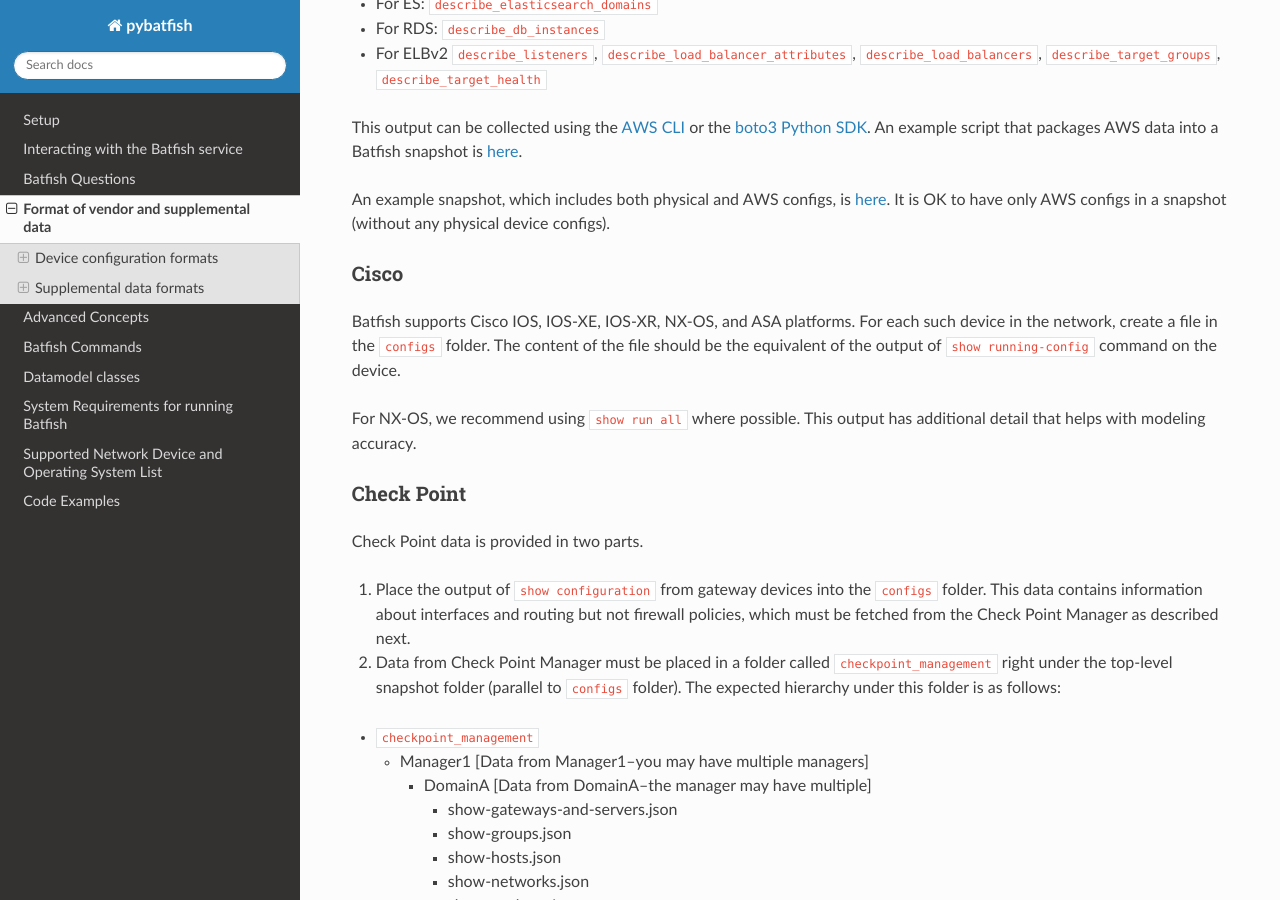
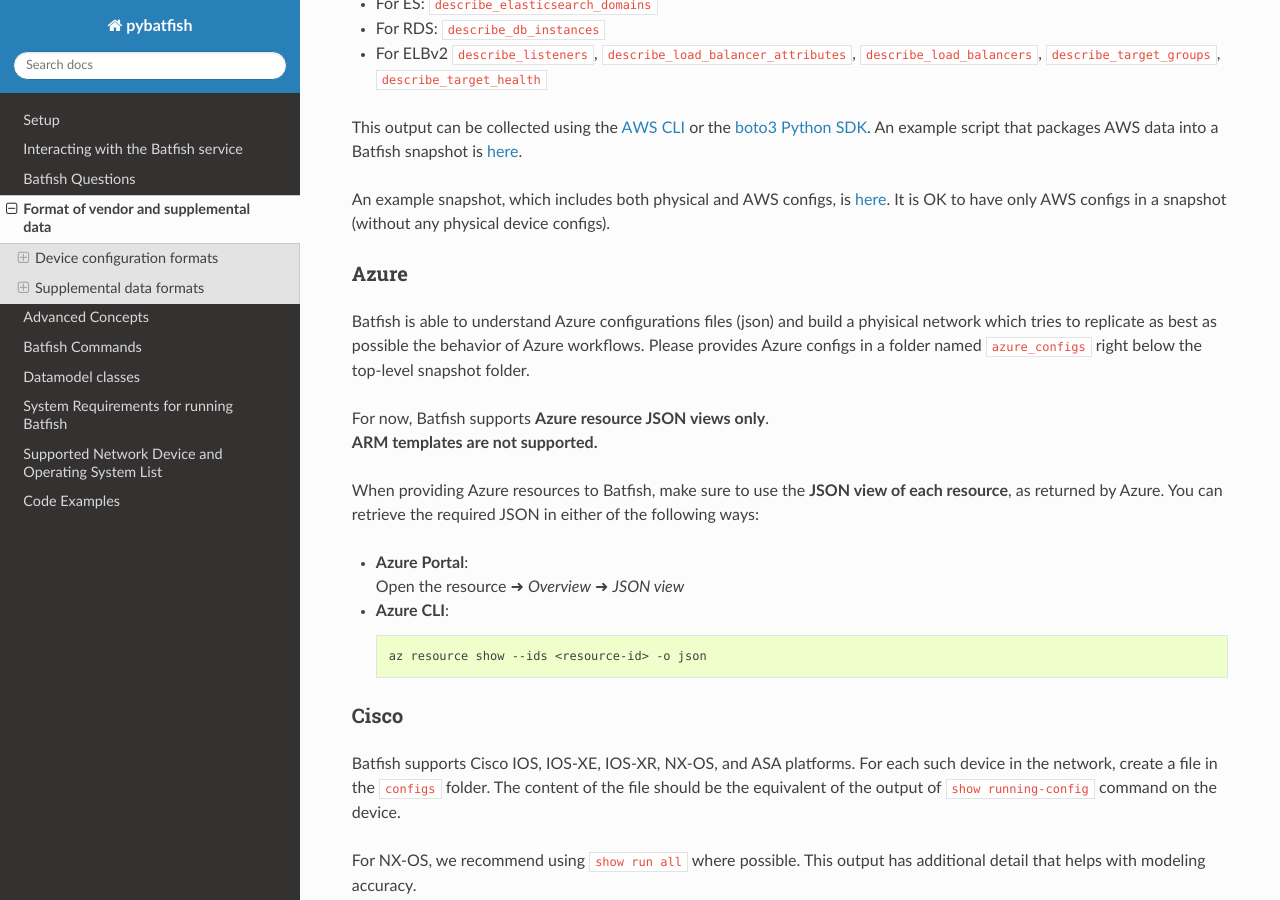
Before and after one commit to batfish/pybatfish, a Sphinx documentation site: the page built from docs/source/formats.md, in a window 1280 px wide and 900 px high, scrolled down 1762 px. Built offline with Sphinx 7.4.7 and the Read the Docs theme 3.1.0, drawn with Linux system fonts in a browser that asks for light colours; pages that are not in the unit, such as notebooks, are missing from menus.

Commit message:
Azure support description under docs/source/formats.md (#962)

````diff
--- a/docs/source/formats.md
+++ b/docs/source/formats.md
@@ -58,6 +58,25 @@ An example script that packages AWS data into a Batfish snapshot is [here](https
 
 An example snapshot, which includes both physical and AWS configs, is [here](https://github.com/batfish/batfish/tree/master/networks/hybrid-cloud-aws).
 It is OK to have only AWS configs in a snapshot (without any physical device configs).
+
+### Azure
+
+Batfish is able to understand Azure configurations files (json) and build a phyisical network which tries to replicate as best as possible the behavior of Azure workflows. Please provides Azure configs in a folder named `azure_configs` right below the top-level snapshot folder.
+
+For now, Batfish supports **Azure resource JSON views only**.
+**ARM templates are not supported.**
+
+When providing Azure resources to Batfish, make sure to use the **JSON view of each resource**, as returned by Azure.
+You can retrieve the required JSON in either of the following ways:
+
+- **Azure Portal**:
+  Open the resource ➜ *Overview* ➜ *JSON view*
+
+- **Azure CLI**:
+  ```bash
+  az resource show --ids <resource-id> -o json
+  ```
+
 
 ### Cisco
 
````
